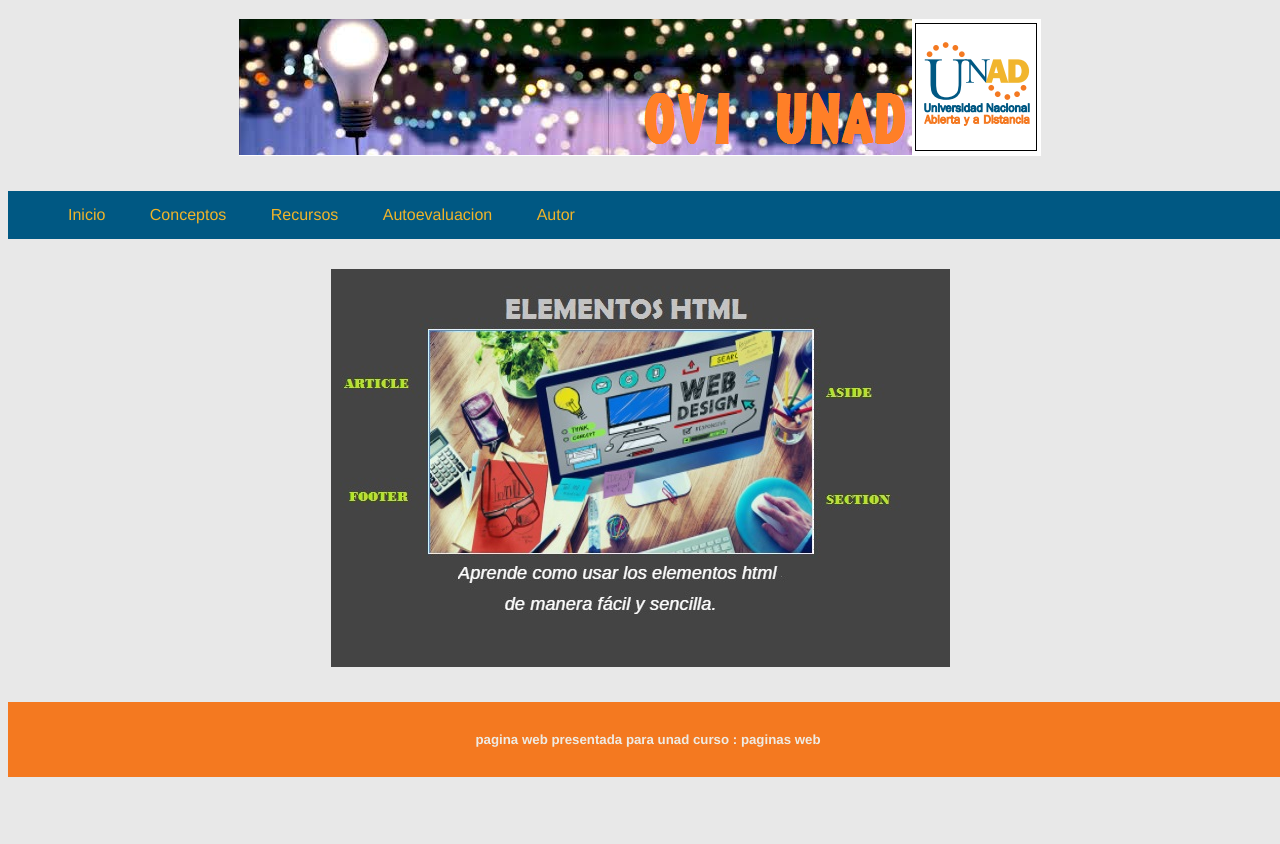
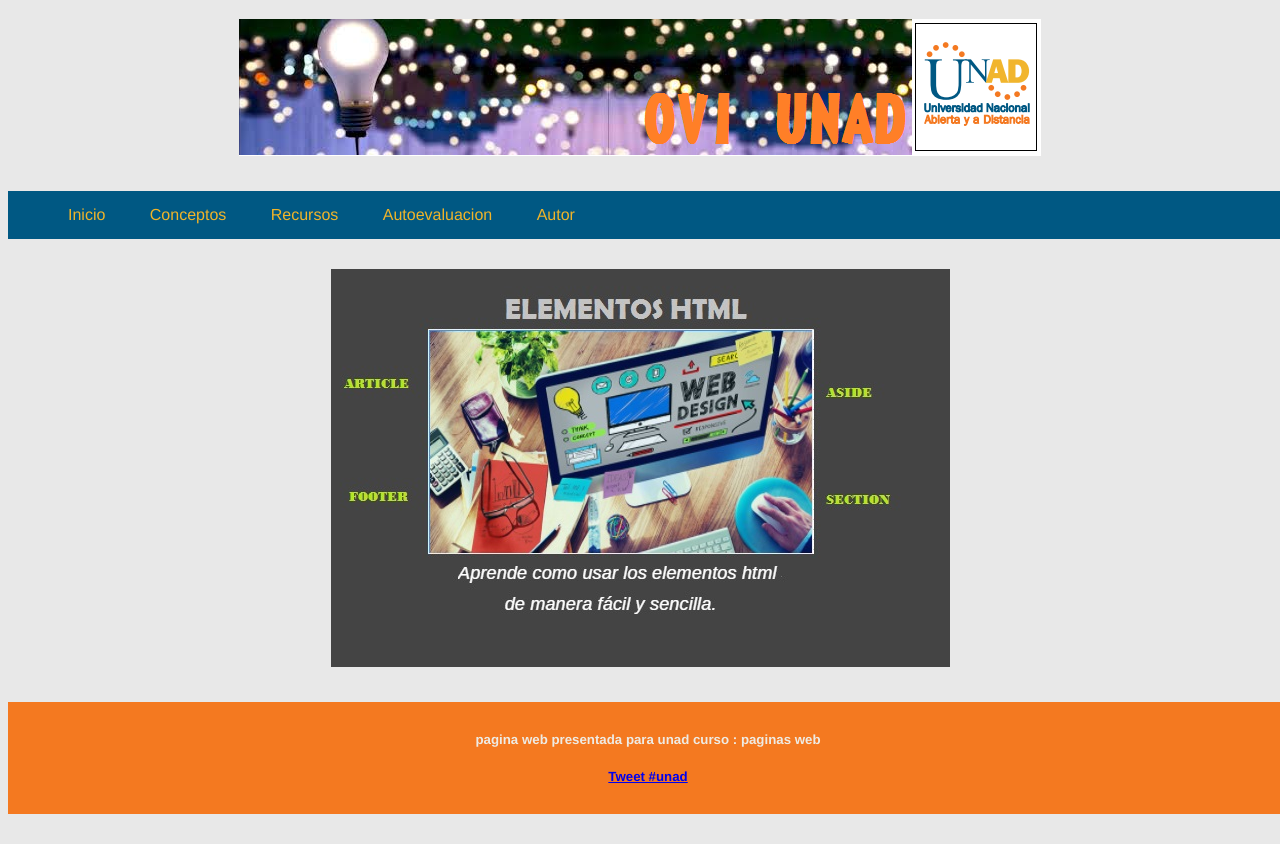
Before and after one commit to monivil/DWS-MONICACEPEDAOVI, a plain HTML site: page index.html in a window 1280 px wide. Shown: the top 844 px of the page. Before the commit the page ends 807 px from the top, so only its background shows below. Drawn offline with Linux system fonts and the light colour scheme.

Commit message:
ovi
cambio1

```diff
--- a/index.html
+++ b/index.html
@@ -40,6 +40,7 @@
 
                <section class="banner-1">
                 <h5>pagina web presentada para unad curso : paginas web </h5>
+                <h5> <a href="https://twitter.com/intent/tweet?button_hashtag=unad&ref_src=twsrc%5Etfw" class="twitter-hashtag-button" data-show-count="false">Tweet #unad</a><script async src="https://platform.twitter.com/widgets.js" charset="utf-8"></script>  </h5>
             </section>
 
 	</body>
```
Also changed, not shown: autoevaluacion1.html (+1 -0 lines), autoevaluacion2.html (+1 -0 lines), autor.html (+1 -0 lines), contenido.html (+1 -0 lines), ejemplos.html (+1 -0 lines), menu.html (+1 -0 lines), objetivos.html (+1 -0 lines), recursos.html (+3 -1 lines).
